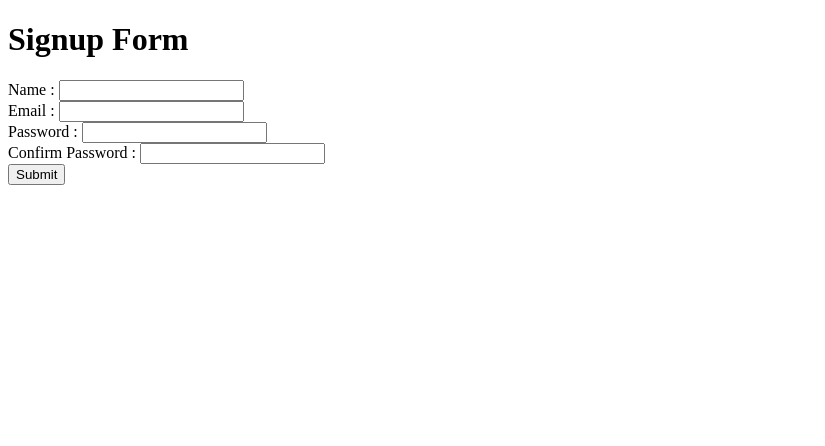
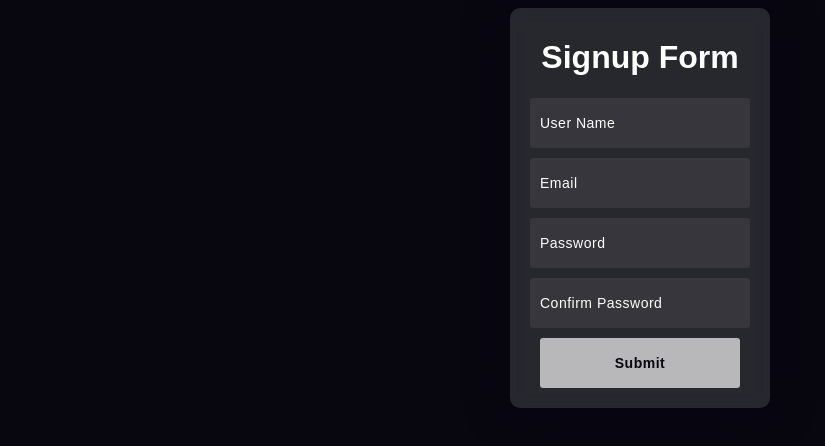
Before and after one commit to jharnakhatun2/javascript-form-validation, a plain HTML site: page index.html in a window 1280 px wide. Shown: the whole page, without its empty margins (0-825 px from the left). Drawn offline with Linux system fonts and the light colour scheme.

Commit message:
added form styles

```diff
--- a/index.html
+++ b/index.html
@@ -8,33 +8,30 @@
 </head>
 <body>
   <div class="container">
-    <h1>Signup Form</h1>
+    <h1 class="header">Signup Form</h1>
     <form action="/" method="post" id="myForm">
         <div class="field">
-            <label for="username">Name :</label>
-            <input type="text" name="username" id="username" autocomplete="off">
+            <input type="text" name="username" id="username" placeholder="User Name" autocomplete="off">
             <small></small>
         </div>
         <div class="field">
-            <label for="email"> Email :</label>
-            <input type="email" name="email" id="email" autocomplete="off">
+            <input type="email" name="email" id="email" placeholder="Email" autocomplete="off">
             <small></small>
         </div>
         <div class="field">
-            <label for="password">Password : </label>
-            <input type="password" name="password" id="password" autocomplete="off">
+            <input type="password" name="password" id="password" placeholder="Password" autocomplete="off">
             <small></small>
         </div>
         <div class="field">
-            <label for="confirm-password">Confirm Password :</label>
-            <input type="password" name="confirm-password" id="confirm-password" autocomplete="off">
+            <input type="password" name="confirm-password" id="confirm-password" placeholder="Confirm Password" autocomplete="off">
         </div>
         <div class="field">
-            <input type="submit" value="Submit" class="full">
+            <input type="submit" value="Submit" >
         </div>
     </form>
   </div>
 
+
    <script src="script.js"></script>
 </body>
 </html>
--- a/style.css
+++ b/style.css
@@ -0,0 +1,53 @@
+body {
+    font-family: 'Poppins',sans-serif;
+    background-color: #080710;
+    color: #ffffff;
+    display: flex;
+    justify-content: center;
+    align-items: center;
+}
+
+.container{
+
+    width:200px;
+    background-color: rgba(255,255,255,0.13);
+    backdrop-filter: blur(10px);
+    box-shadow: 0 0 40px rgba(8,7,16,0.6);
+    border-radius: 10px;
+    padding: 10px 30px;
+}
+form *{
+    display: flex;
+    flex-direction: column;
+    justify-content: center;
+    align-items: center;
+    letter-spacing: 0.5px;
+    outline: none;
+    border: none;
+    color: #ffffff;
+}
+.header{
+    text-align: center;
+}
+.field{
+    margin: 10px 0;
+}
+input{
+    display: flex;
+    height: 50px;
+    width: 100%;
+    background-color: rgba(255,255,255,0.07);
+    border-radius: 3px;
+    padding: 0 10px;
+    font-size: 14px;
+    font-weight: 300;
+}
+input[type='submit']{
+background-color: #ffffffab;
+color: #080710;
+font-weight: bold;
+}
+
+::placeholder{
+    color: #ffffff;
+}
```
